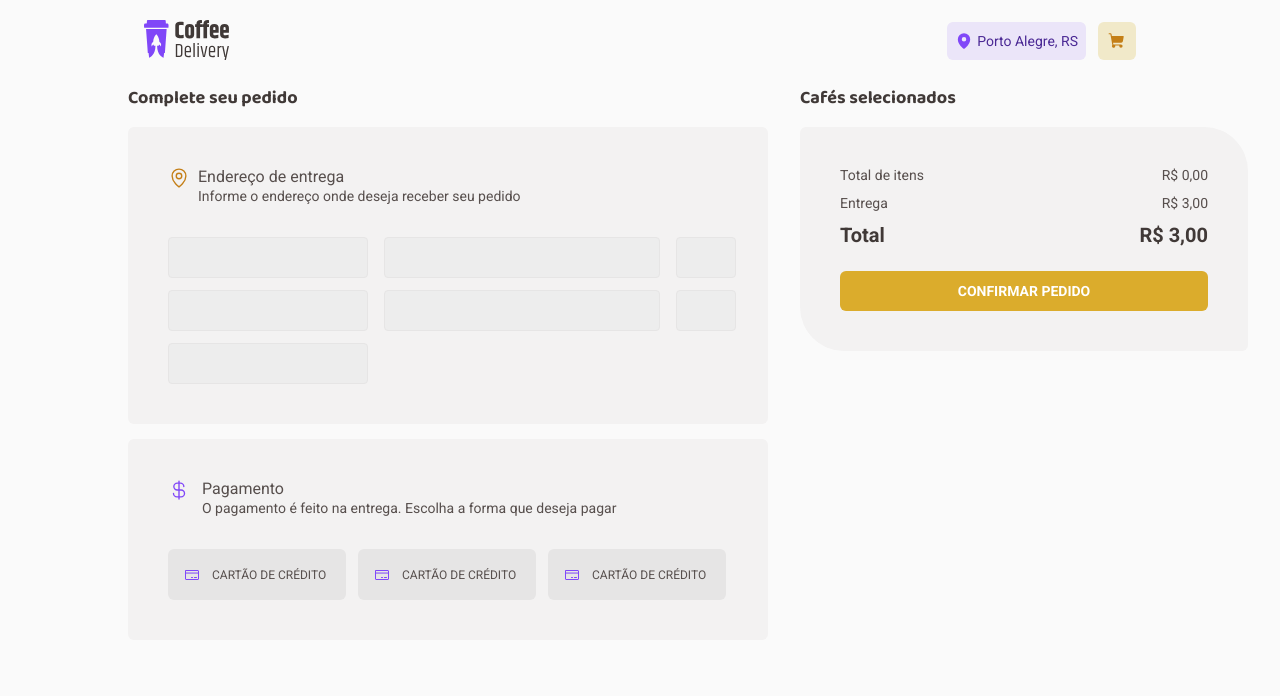
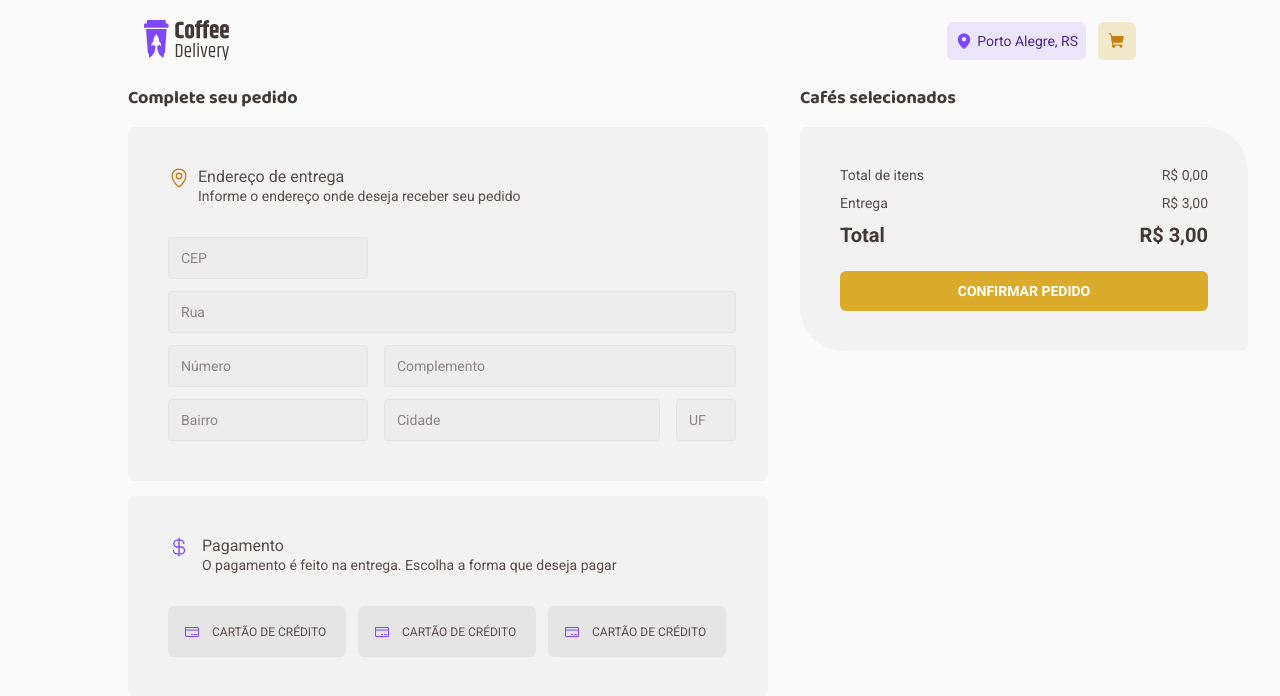
Before and after one commit to MayconSlv/Coffee-Delivery, a React (Vite) app: page /Checkout in a window 1280 px wide. Shown: the top 696 px of the page. Built offline with nearby package versions, Linux system fonts and the light colour scheme.

Commit message:
Input component style

```diff
--- a/src/components/input/index.tsx
+++ b/src/components/input/index.tsx
@@ -4,5 +4,5 @@ import { InputContainer } from './styles'
 type InputProps = InputHTMLAttributes<HTMLInputElement>
 
 export function Input({ ...props }: InputProps) {
-  return <InputContainer />
+  return <InputContainer {...props} />
 }
--- a/src/components/input/styles.ts
+++ b/src/components/input/styles.ts
@@ -1,6 +1,7 @@
 import styled from 'styled-components'
 
 export const InputContainer = styled.input`
+  height: 4.2rem;
   border: 1px solid ${({ theme }) => theme.colors['base-button']};
   background: ${({ theme }) => theme.colors['base-input']};
   border-radius: 4px;
@@ -10,4 +11,11 @@ export const InputContainer = styled.input`
     outline: none;
     border: 1px solid ${({ theme }) => theme.colors['base-yellow']};
   }
+
+  color: ${({ theme }) => theme.colors['base-text']};
+  font-size: 1.4rem;
+
+  &::placeholder {
+    color: ${({ theme }) => theme.colors['base-label']};
+  }
 `
```
